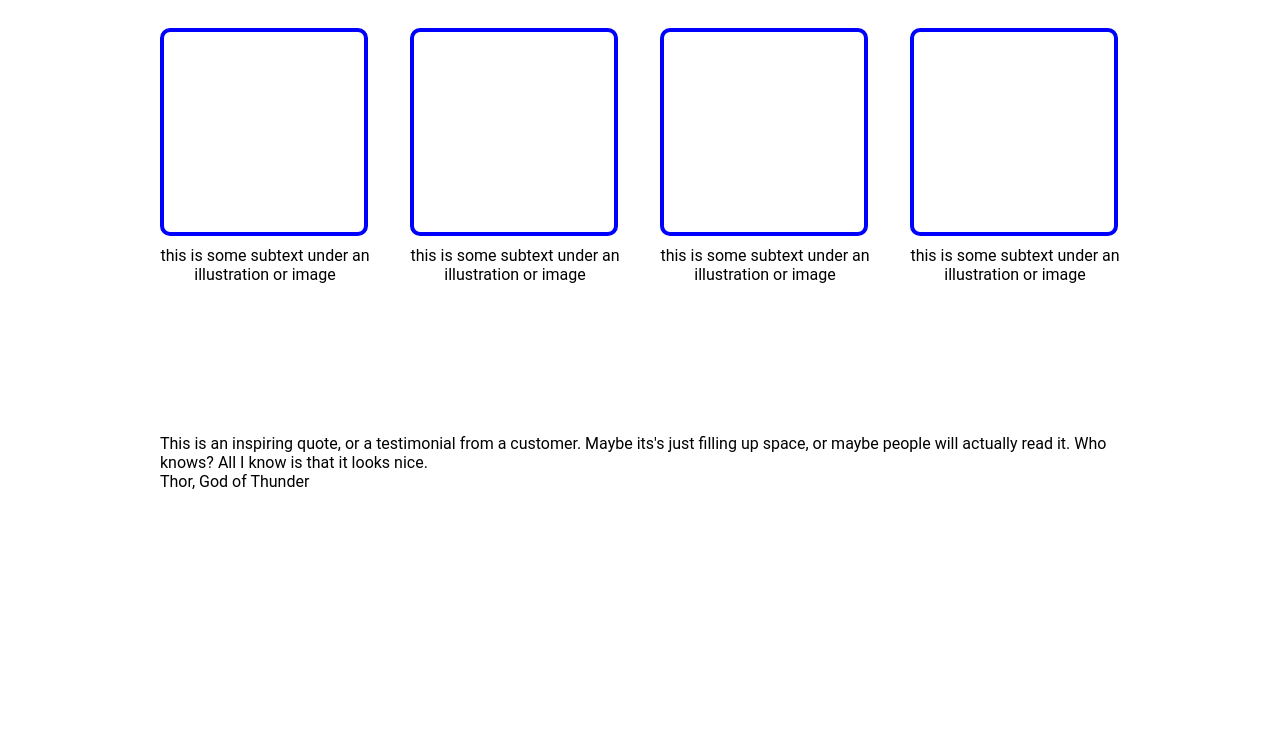
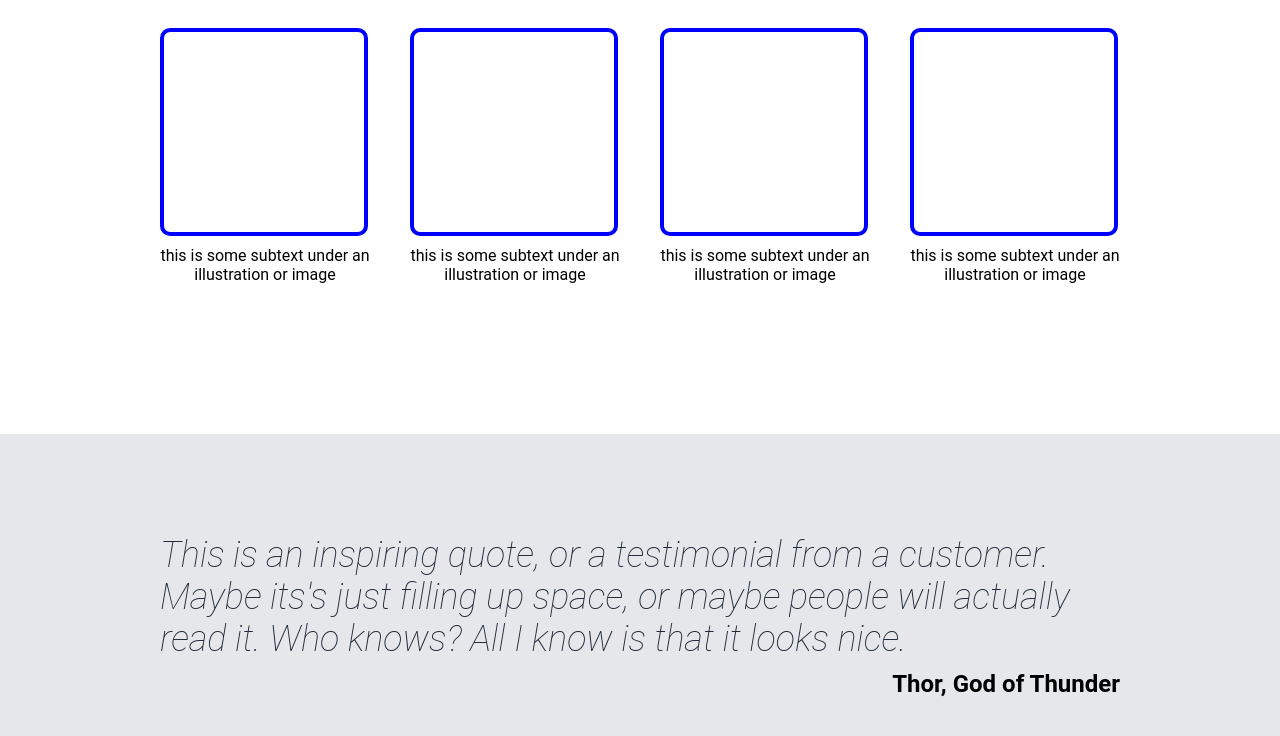
Before and after one commit to aslahan/practice-makes-perfect, a plain HTML site: page index.html in a window 1280 px wide. Shown: the part 581-1317 px from the top of the page. Before the commit the page ends 1072 px from the top, so only its background shows below. Drawn offline with Linux system fonts and the light colour scheme.

Commit message:
made quote section

```diff
--- a/index.html
+++ b/index.html
@@ -66,8 +66,8 @@
     </section>
     <section class="fourth-section">
         <div class="quote-section">
-            <p>This is an inspiring quote, or a testimonial from a customer. Maybe its's just filling up space, or maybe people will actually read it. Who knows? All I know is that it looks nice.</p>
-            <p>
+            <p class="quote-text">This is an inspiring quote, or a testimonial from a customer. Maybe its's just filling up space, or maybe people will actually read it. Who knows? All I know is that it looks nice.</p>
+            <p class="author-of-quote">
                 Thor, God of Thunder
             </p>
         </div>
--- a/styles/styles.css
+++ b/styles/styles.css
@@ -100,7 +100,26 @@ header {
     text-align: center;
 }
 
+.fourth-section {
+    background-color: #e5e7eb;
+}
+
 .quote-section {
     width: 960px;
     margin: auto;
+    padding: 100px;
 }
+
+.quote-text {
+    font-size: 36px;
+    font-style: italic;
+    font-weight: lighter;
+    color: #1f2937;
+}
+
+.author-of-quote {
+    margin-top: 10px;
+    text-align: end;
+    font-size: 24px;
+    font-weight: bold;
+}
```
